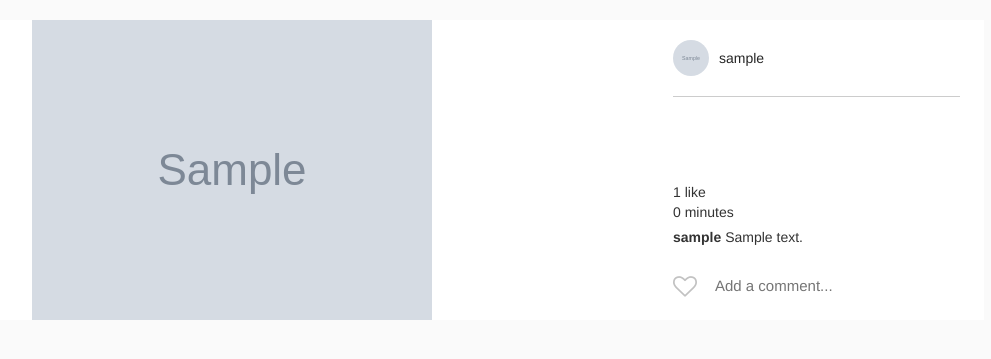
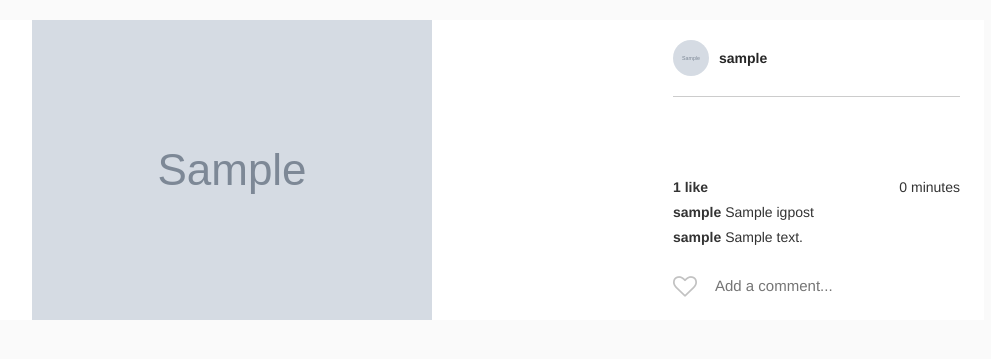
Before and after one commit to andyalam/django_instagram, a Django app: page /post/1/ in a window 1280 px wide. Shown: the part 51-410 px from the top of the page, without its empty margins (241-1232 px from the left). Run offline with Django 3.2, Linux system fonts and the light colour scheme; tables that the repository leaves empty hold one stand-in row (values such as "Sample post"); grey boxes marked "Sample" are stand-in pictures; some libraries are stand-ins or nearby versions.

Commit message:
misc template and css fixes

```diff
--- a/feeds/templates/feeds/index.html
+++ b/feeds/templates/feeds/index.html
@@ -32,7 +32,7 @@
                         <ul class="comment-list">
                           <li class="comment-list__comment">
                             <a class="user" href="{% url 'profile' post.user_profile.user.username %}">
-                              {{ post.profile.user.username }}
+                              {{ post.user_profile.user.username }}
                             </a>
                             <span class="comment">{{ post.title }}</span>
                           </li>
--- a/feeds/templates/feeds/post.html
+++ b/feeds/templates/feeds/post.html
@@ -17,7 +17,7 @@
       <img class="card__main-image" src="{{ post.image.url }}">
     </div>
     <div class="comments-portion">
-      <div>
+      <div class="likes-timestamp-row">
         <div class="likes">
           {% if post.get_number_of_likes %}
             {{ post.get_number_of_likes }} like{% if post.get_number_of_likes > 1 %}s{% endif %}
@@ -28,14 +28,20 @@
         </div>
       </div>
       <ul class="comment-list">
-      {% for comment in post.comment_set.all %}
         <li class="comment-list__comment">
-          <a href="{% url 'profile' comment.user.username %}" class="user">
-            {{ comment.user.username }}
+          <a class="user" href="{% url 'profile' post.user_profile.user.username %}">
+            {{ post.user_profile.user.username }}
           </a>
-          <span class="comment">{{ comment.comment }}</span>
+          <span class="comment">{{ post.title }}</span>
         </li>
-      {% endfor %}
+        {% for comment in post.comment_set.all %}
+          <li class="comment-list__comment">
+            <a href="{% url 'profile' comment.user.username %}" class="user">
+              {{ comment.user.username }}
+            </a>
+            <span class="comment">{{ comment.comment }}</span>
+          </li>
+        {% endfor %}
       </ul>
       <section class="input-row">
         <i class="fa {% if liked %}fa-heart{% else %}fa-heart-o{% endif %} submit-like" aria-hidden="true"></i>
--- a/static/css/partials/_cards.scss
+++ b/static/css/partials/_cards.scss
@@ -22,6 +22,7 @@
       }
       &__name {
         color: #262626;
+        font-weight: bold;
         &:hover {
           color: #262626 * 2;
           text-decoration: none;
@@ -68,6 +69,20 @@
       @include grey-anchor();
       font-weight: bold;
     }
+  }
+}
+
+.likes-timestamp-row {
+  margin-top: 15px;
+  > div {
+    display: inline-block;
+  }
+  .likes {
+    font-weight: bold;
+    color: #333;
+  }
+  .timestamp {
+    float: right;
   }
 }
 
@@ -136,6 +151,7 @@
     }
     a {
       color: #262626;
+      font-weight: bold;
     }
   }
   .comments-portion {
@@ -187,6 +203,7 @@
     display: inline-block;
     color: #262626;
     font-size: 15px;
+    width: 100%;
     input {
       width: 100%;
       border: none;
--- a/static/css/partials/_profile.scss
+++ b/static/css/partials/_profile.scss
@@ -118,7 +118,7 @@
     }
 
     &__body > .row > .col-xs-4 {
-      padding: 2px;
+      padding: 1px;
     }
   }
 }
--- a/static/css/style.css
+++ b/static/css/style.css
@@ -94,7 +94,8 @@ a:hover {
       height: 30px;
       margin-right: 5px; }
     .card__panel-head .poster__name {
-      color: #262626; }
+      color: #262626;
+      font-weight: bold; }
       .card__panel-head .poster__name:hover {
         color: #4c4c4c;
         text-decoration: none; }
@@ -136,6 +137,16 @@ a:hover {
       .comment-list__comment .user:hover {
         color: #4d4d4d;
         text-decoration: none; }
+
+.likes-timestamp-row {
+  margin-top: 15px; }
+  .likes-timestamp-row > div {
+    display: inline-block; }
+  .likes-timestamp-row .likes {
+    font-weight: bold;
+    color: #333; }
+  .likes-timestamp-row .timestamp {
+    float: right; }
 
 #logoutModal.fade.in {
   display: flex !important;
@@ -187,7 +198,8 @@ a:hover {
     .single-post-card .header img {
       margin-right: 10px; }
     .single-post-card .header a {
-      color: #262626; }
+      color: #262626;
+      font-weight: bold; }
   .single-post-card .comments-portion {
     position: absolute;
     bottom: 0;
@@ -226,7 +238,8 @@ a:hover {
   .input-row .comment-input-wrapper {
     display: inline-block;
     color: #262626;
-    font-size: 15px; }
+    font-size: 15px;
+    width: 100%; }
     .input-row .comment-input-wrapper input {
       width: 100%;
       border: none;
@@ -322,7 +335,7 @@ a:hover {
         .profile__head .col-xs-4.left {
           width: auto; }
       .profile__body > .row > .col-xs-4 {
-        padding: 2px; } }
+        padding: 1px; } }
 
 .stats {
   list-style: none;
```
Also changed, not shown: 1 other file.
